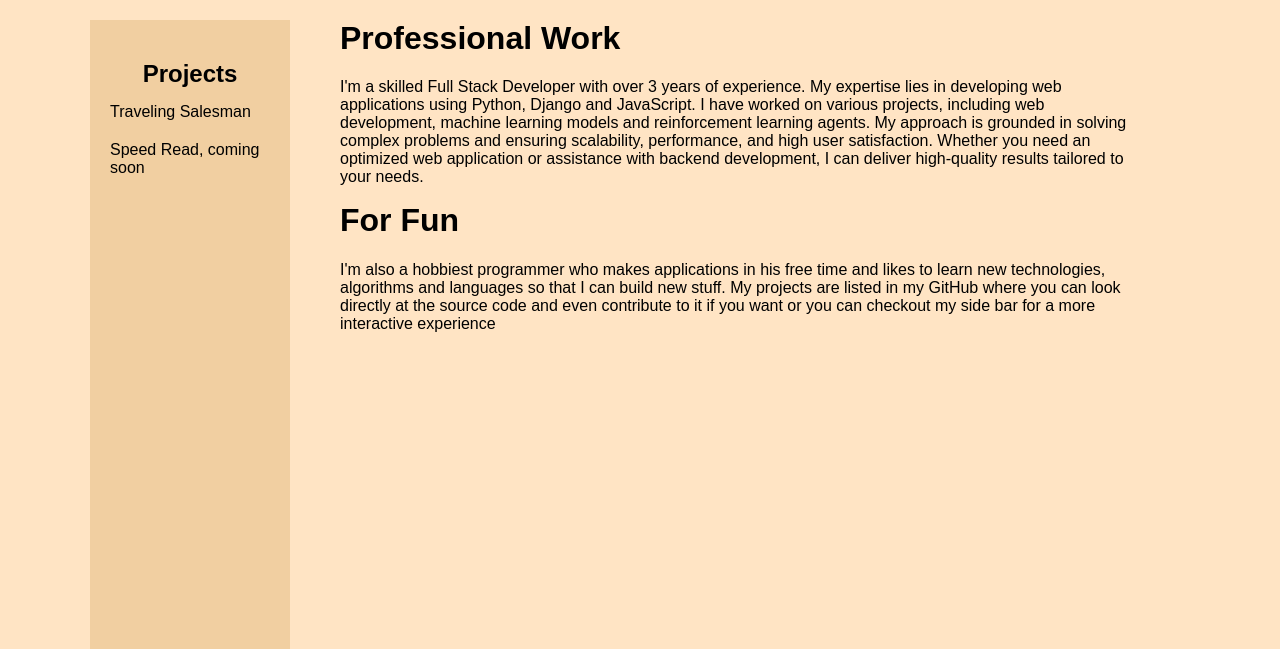
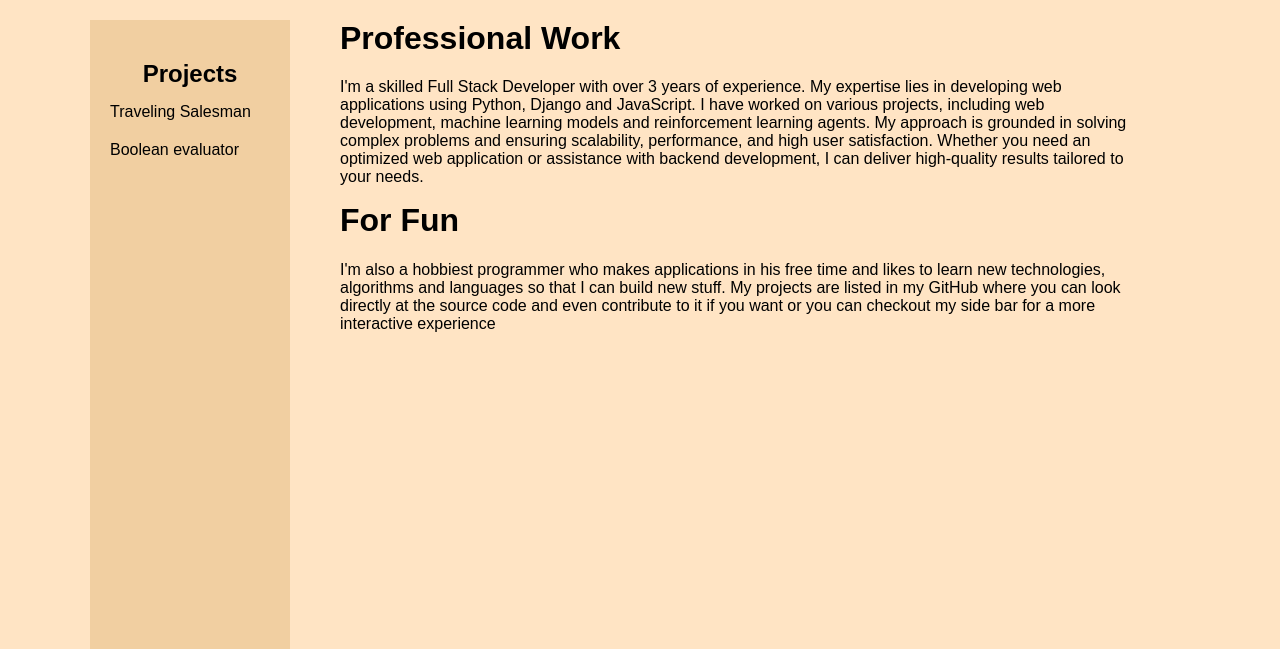
Before and after one commit to 19sblanco/website, a Django app: page / in a window 1280 px wide. Shown: the part 60-709 px from the top of the page. Run offline with Django 5.2, Linux system fonts and the light colour scheme.

Commit message:
added a boolean_evaluator page

```diff
--- a/website/portfolio/templates/portfolio/index.html
+++ b/website/portfolio/templates/portfolio/index.html
@@ -24,7 +24,7 @@
             <h2>Projects</h2>
             <ul>
                 <li><a href="/tsp">Traveling Salesman</a></li>
-                <li><a href="/">Speed Read, coming soon</a></li>
+                <li><a href="/boolean_eval">Boolean evaluator</a></li>
             </ul>
         </div>
 
--- a/website/portfolio/templates/portfolio/tsp.html
+++ b/website/portfolio/templates/portfolio/tsp.html
@@ -25,7 +25,7 @@
             <h2>Projects</h2>
             <ul>
                 <li><a href="/tsp">Traveling Salesman</a></li>
-                <li><a href="/">Speed Read, coming soon</a></li>
+                <li><a href="/boolean_eval">Boolean evaluator</a></li>
             </ul>
         </div>
 
--- a/website/portfolio/views.py
+++ b/website/portfolio/views.py
@@ -13,6 +13,10 @@ def index(request):
 def tsp(request):
     context = {}
     return render(request, "portfolio/tsp.html", context)
+
+def boolean_eval(request):
+    context = {}
+    return render(request, "portfolio/boolean_eval.html", context)
 
 """
 call "main" which is the traveling salesman problem written in C
--- a/website/website/urls.py
+++ b/website/website/urls.py
@@ -23,5 +23,6 @@ urlpatterns = [
     path('admin/', admin.site.urls),
     path("", views.index, name="index"),
     path("tsp/", views.tsp, name="tsp"),
-    path("tsp_c", views.tsp_c, name="tsp_c")
+    path("tsp_c", views.tsp_c, name="tsp_c"),
+    path("boolean_eval", views.boolean_eval, name="boolean_eval")
 ]
```
Also changed, not shown: 1 other file.
